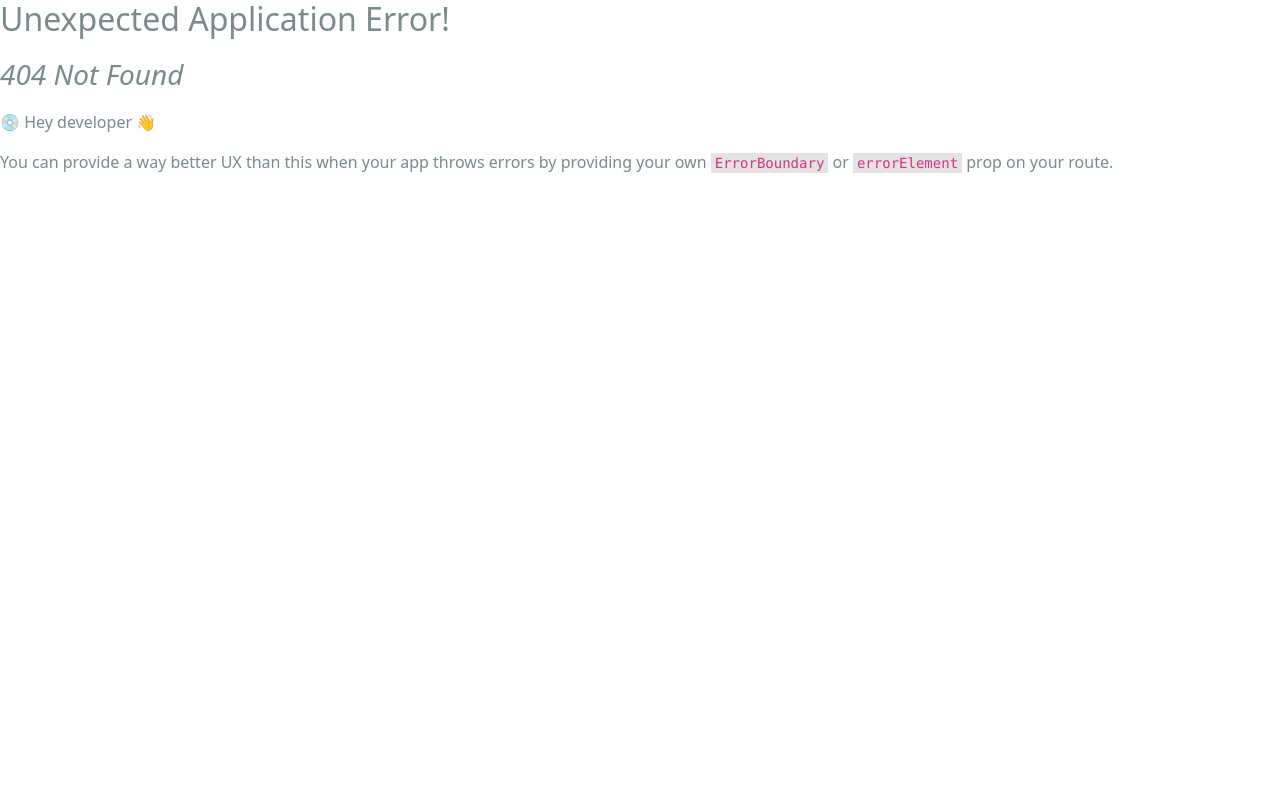
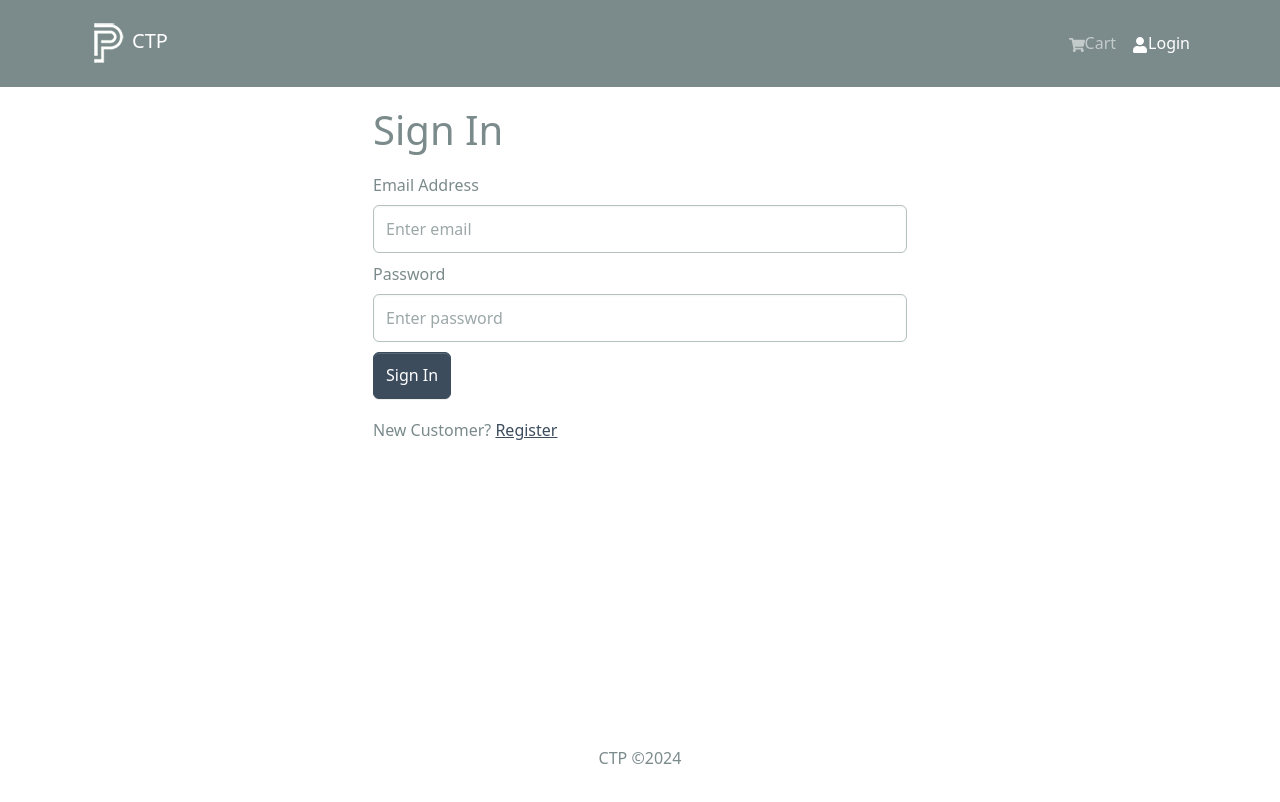
Before and after one commit to ctp217/e2024, a React (Create React App) app in the folder frontend/: page /login in a window 1280 px wide. Before the commit this address had no page. Shown: the top 802 px of the page. Built offline with nearby package versions, Linux system fonts and the light colour scheme.

Commit message:
54-Login Screen

```diff
--- /dev/null
+++ b/frontend/src/components/FormContainer.jsx
@@ -0,0 +1,15 @@
+import { Container, Row, Col } from 'react-bootstrap';
+
+const FormContainer = ({ children }) => {
+  return (
+    <Container>
+      <Row className='justify-content-md-center'>
+        <Col xs={12} md={6}>
+          {children}
+        </Col>
+      </Row>
+    </Container>
+  );
+};
+
+export default FormContainer;
--- a/frontend/src/index.js
+++ b/frontend/src/index.js
@@ -17,6 +17,7 @@
 import HomeScreen from './screens/HomeScreen';
 import{ ProductScreen} from './screens/ProductScreen';
 import CartScreen from './screens/CartScreen';
+import LoginScreen from './screens/LoginScreen';
 
 
 
@@ -27,6 +28,7 @@
   <Route index={true} path='/' element={<HomeScreen />}/>
   <Route  index={true} path='/product/:id' element={<ProductScreen />}/>
   <Route path='/cart' element={<CartScreen />} />
+  <Route path='/login' element={<LoginScreen />} />
   </Route>
 )
 );
--- /dev/null
+++ b/frontend/src/screens/LoginScreen.jsx
@@ -0,0 +1,49 @@
+import { useState, useEffect } from "react";
+import { Link, useLocation, useNavigate } from "react-router-dom";
+import { Form, Button, Row, Col } from "react-bootstrap";
+import FormContainer from "../components/FormContainer";
+
+const LoginScreen = () => {
+  const [email, setEmail] = useState("");
+  const [password, setPassword] = useState("");
+
+  return (
+    <FormContainer>
+      <h1>Sign In</h1>
+
+      <Form onSubmit="">
+        <Form.Group className="my-2" controlId="email">
+          <Form.Label>Email Address</Form.Label>
+          <Form.Control
+            type="email"
+            placeholder="Enter email"
+            value={email}
+            onChange={(e) => setEmail(e.target.value)}
+          ></Form.Control>
+        </Form.Group>
+
+        <Form.Group className="my-2" controlId="password">
+          <Form.Label>Password</Form.Label>
+          <Form.Control
+            type="password"
+            placeholder="Enter password"
+            value={password}
+            onChange={(e) => setPassword(e.target.value)}
+          ></Form.Control>
+        </Form.Group>
+
+        <Button disabled="" type="submit" variant="primary">
+          Sign In
+        </Button>
+      </Form>
+
+      <Row className="py-3">
+        <Col>
+          New Customer? <Link to="">Register</Link>
+        </Col>
+      </Row>
+    </FormContainer>
+  );
+};
+
+export default LoginScreen;
```
